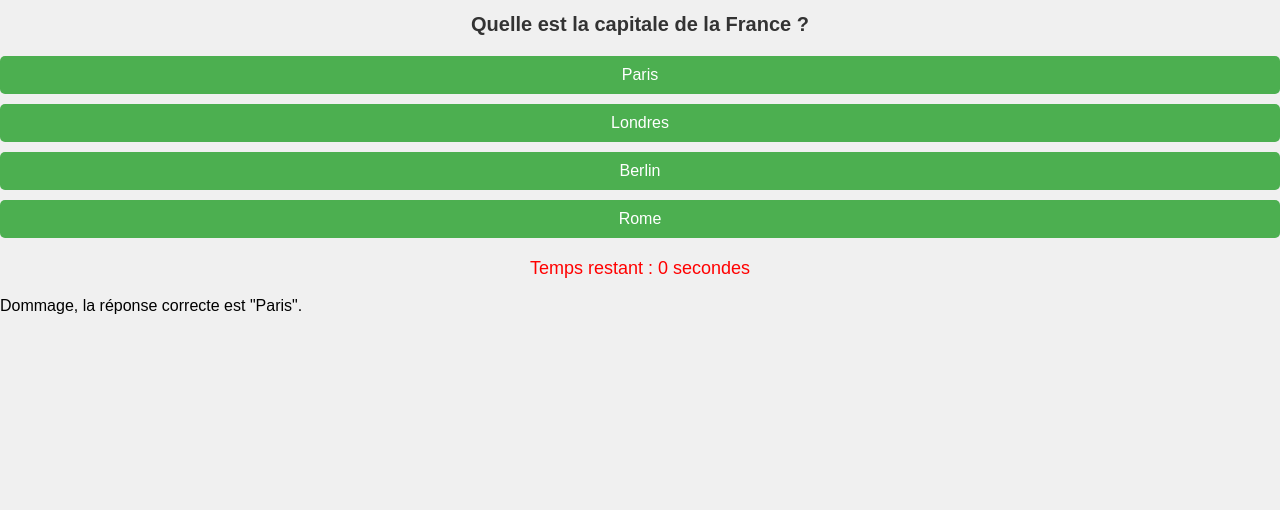
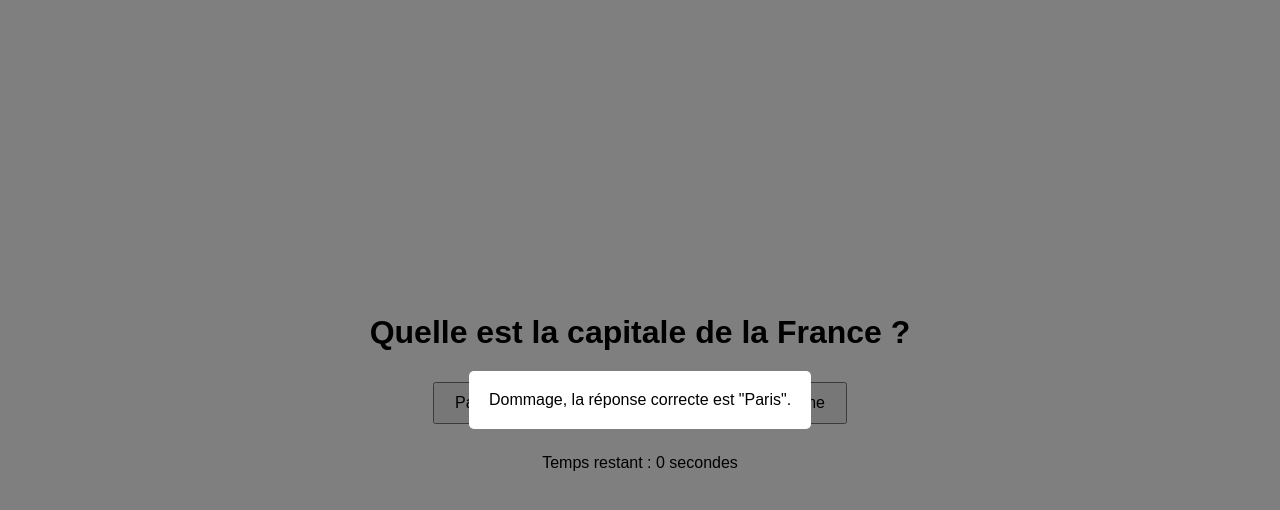
Before and after one commit to progweb-assignment-2023-2024/projet-conception-de-site-web-juin-2024-tahaniyoussouf, a plain HTML site: page Quiz-js-2-main/assets/quiz.html in a window 1280 px wide. Drawn offline with Linux system fonts and the light colour scheme.

Commit message:
Update style.css

```diff
--- a/Quiz-js-2-main/assets/css/style.css
+++ b/Quiz-js-2-main/assets/css/style.css
@@ -1,60 +1,48 @@
 body {
     font-family: Arial, sans-serif;
-    background-color: #f0f0f0;
+    display: flex;
+    justify-content: center;
+    align-items: center;
+    height: 100vh;
     margin: 0;
-    padding: 0;
-    box-sizing: border-box;
 }
-
-.container {
-    max-width: 600px;
-    margin: 20px auto;
-    background-color: #fff;
-    padding: 20px;
-    border-radius: 8px;
-    box-shadow: 0 0 10px rgba(0, 0, 0, 0.1);
-}
-
-h1 {
+.quiz-container {
     text-align: center;
-    color: #333;
-}
-
-#question {
-    font-size: 20px;
     margin-bottom: 20px;
 }
 
 button {
-    display: block;
-    width: 100%;
-    padding: 10px;
-    margin-bottom: 10px;
-    border: none;
-    border-radius: 5px;
-    background-color: #4CAF50;
-    color: white;
+    margin: 10px;
+    padding: 10px 20px;
     font-size: 16px;
     cursor: pointer;
 }
 
-button:hover {
-    background-color: #45a049;
+.modal {
+    display: none;
+    position: fixed;
+    z-index: 1;
+    left: 0;
+    top: 0;
+    width: 100%;
+    height: 100%;
+    background-color: rgba(0, 0, 0, 0.5);
+    display: flex;
+    justify-content: center;
+    align-items: center;
 }
 
+.modal-content {
+    background-color: #fff;
+    padding: 20px;
+    border-radius: 5px;
+    text-align: center;
+}
 #score {
     text-align: center;
     font-size: 18px;
     margin-top: 20px;
 }
-
 #score span {
     font-weight: bold;
 }
-
-#countdown {
-    text-align: center;
-    font-size: 18px;
-    margin-top: 20px;
-    color: red;
-}
```
